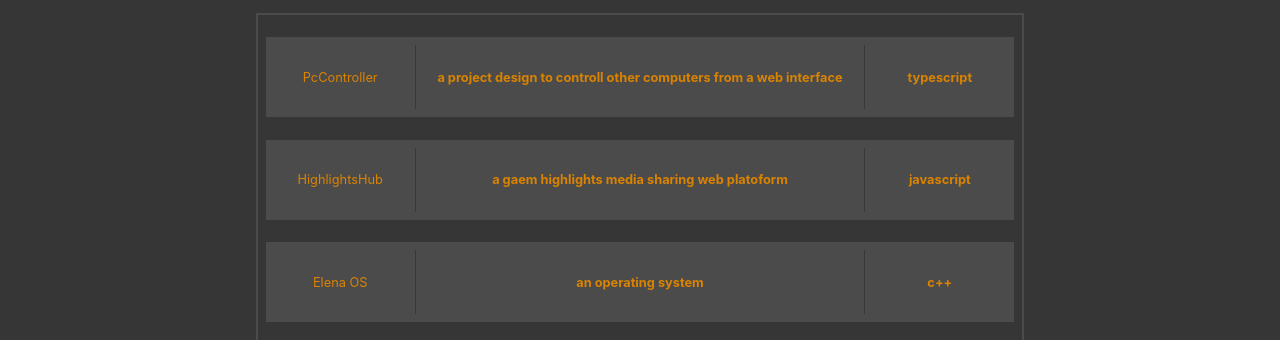
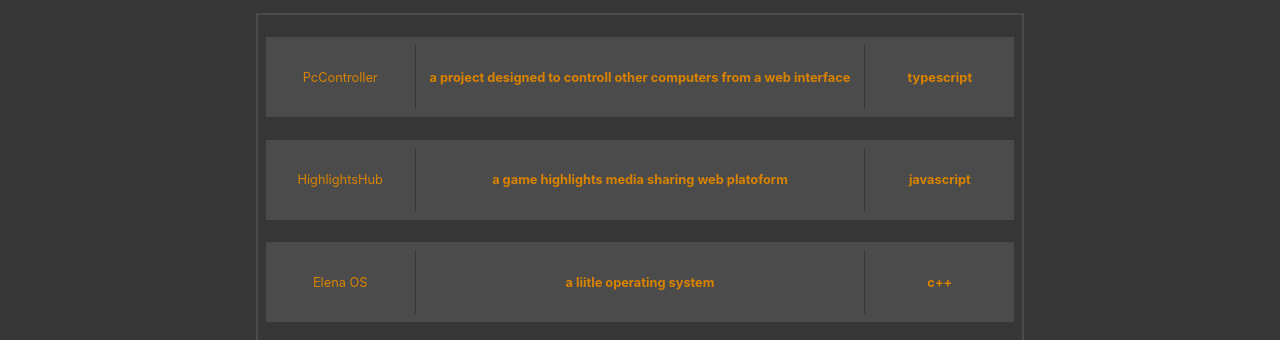
Before and after one commit to AALXX/MyPortofolio, a Next.js app: page /projects in a window 1280 px wide. Shown: the part 195-535 px from the top of the page. Built offline with nearby package versions, Linux system fonts and the light colour scheme.

Commit message:
fix projects page typos

```diff
--- a/pages/projects.js
+++ b/pages/projects.js
@@ -13,14 +13,14 @@ export default function Projects() {
             <div className={styles.ProjectsContainer}>
                 <ProjectsTamplate
                     ProjectTitle="PcController"
-                    ProjectDescription="a project design to controll other computers from a web interface"
+                    ProjectDescription="a project designed to controll other computers from a web interface"
                     ProjectLanguage="typescript"
                     Repo="https://github.com/AALXX/PcController"
                 />
 
                 <ProjectsTamplate
                     ProjectTitle="HighlightsHub"
-                    ProjectDescription="a gaem highlights media sharing web platoform"
+                    ProjectDescription="a game highlights media sharing web platoform"
                     ProjectLanguage="javascript"
                     Repo="https://github.com/AALXX/GameHighlightsWebApp"
                 />
@@ -28,7 +28,7 @@ export default function Projects() {
 
                 <ProjectsTamplate
                     ProjectTitle="Elena OS"
-                    ProjectDescription="an operating system"
+                    ProjectDescription="a liitle operating system"
                     ProjectLanguage="c++"
                     Repo="https://github.com/AALXX/ElenaOs"
                 />
```
